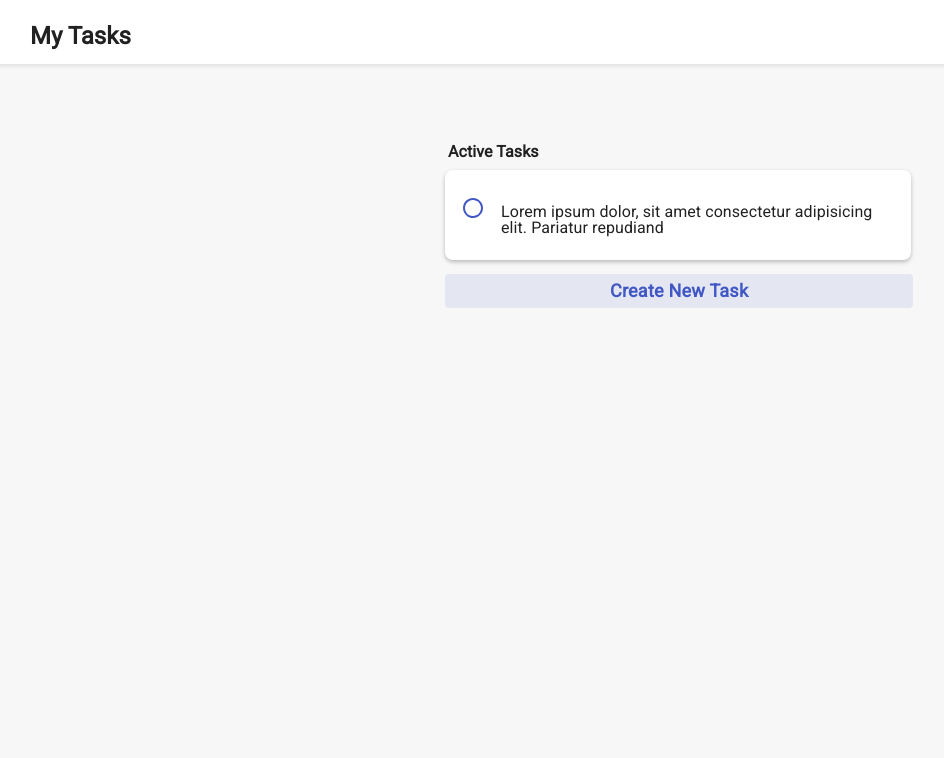
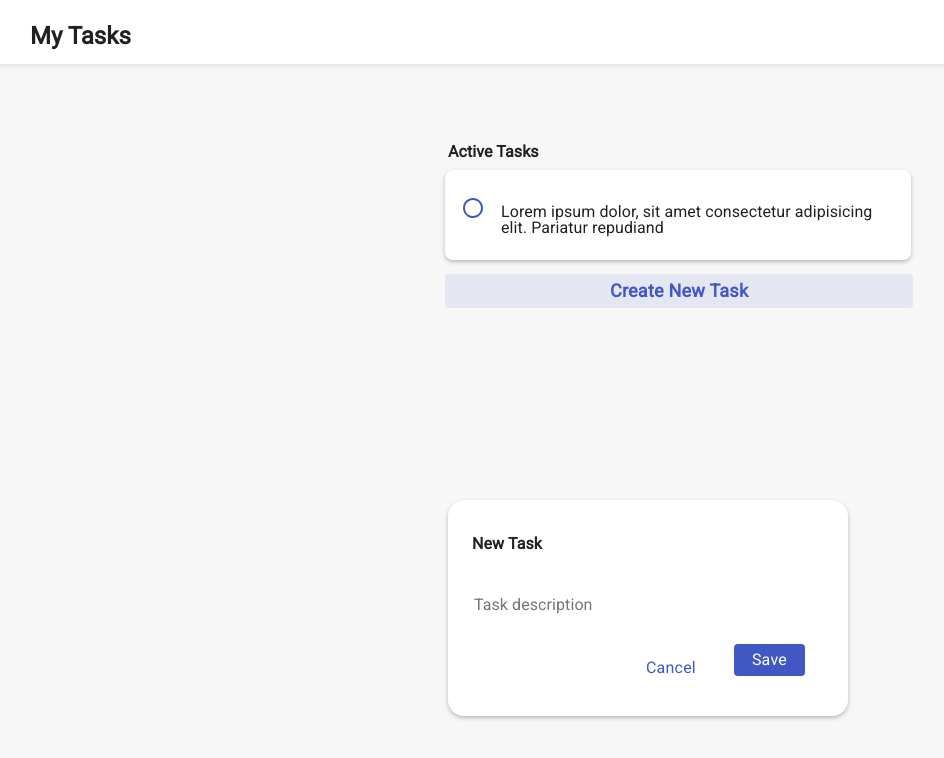
Before and after one commit to cremalab/israel-todo, a React (Create React App) app: page / in a window 1280 px wide. Shown: the top 758 px of the page, without its empty margins (42-986 px from the left). Built offline with nearby package versions, Linux system fonts and the light colour scheme.

Commit message:
ADAIG-9: continuing to work on styling and creating new task component

```diff
--- a/package.json
+++ b/package.json
@@ -6,6 +6,7 @@
     "@material-ui/core": "^4.11.4",
     "@material-ui/icons": "^4.11.2",
     "@types/material-ui": "^0.21.8",
+    "node-sass": "^5.0.0",
     "react": "17.0.2",
     "react-dom": "17.0.2",
     "react-scripts": "4.0.3",
--- a/src/components/App/index.tsx
+++ b/src/components/App/index.tsx
@@ -1,7 +1,8 @@
-import "./styles.css"
+import "./styles.scss"
 import CheckCircleIcon from "@material-ui/icons/CheckCircle"
 import RadioButtonUncheckedIcon from "@material-ui/icons/RadioButtonUnchecked"
 import { useState } from "react"
+import { NewTask } from "../NewTask"
 
 export function App() {
   const [clicked, setClicked] = useState(false)
@@ -23,7 +24,6 @@ export function App() {
 
       <div className="active">
         <div className="content">
-          {/* <div className="checkbox"> */}
           <div onClick={handleIconClick}>
             {clicked ? (
               <CheckCircleIcon className="ellipse" />
@@ -31,8 +31,6 @@ export function App() {
               <RadioButtonUncheckedIcon className="ellipse" />
             )}
           </div>
-
-          {/* </div> */}
           <div className="text-date">
             <p className="text">
               Lorem ipsum dolor, sit amet consectetur adipisicing elit. Pariatur
@@ -41,10 +39,15 @@ export function App() {
           </div>
         </div>
       </div>
-
+      <NewTask />
       <h3 id="active-tasks">Active Tasks</h3>
 
-      <button className="large">
+      <button
+        className="large"
+        onClick={() => {
+          console.log("clicked")
+        }}
+      >
         <p id="btn-text">Create New Task</p>
       </button>
     </div>
--- /dev/null
+++ b/src/components/NewTask/index.tsx
@@ -0,0 +1,18 @@
+import "./styles.scss"
+
+export function NewTask() {
+  return (
+    <div className="new-task">
+      <p>New Task</p>
+      <input type="text" placeholder="Task description" />
+      <div className="cta">
+        <button className="secondary-small" id="cancel">
+          Cancel
+        </button>
+        <button className="primary-small" id="save">
+          Save
+        </button>
+      </div>
+    </div>
+  )
+}
--- /dev/null
+++ b/src/components/NewTask/styles.scss
@@ -0,0 +1,227 @@
+.new-task {
+  /* Task */
+
+  /* Auto Layout */
+
+  display: flex;
+  flex-direction: column;
+  align-items: flex-start;
+  padding: 24px;
+
+  position: absolute;
+  width: 400px;
+  height: 216px;
+  left: 490px;
+  top: 500px;
+
+  background: #ffffff;
+  box-shadow: 0px 2px 4px rgba(0, 0, 0, 0.25);
+  border-radius: 16px;
+}
+
+.new-task p {
+  height: 16px;
+  left: 0px;
+  right: 282px;
+  top: 0px;
+
+  /* Body 1 / Bold */
+
+  font-family: Roboto;
+  font-style: normal;
+  font-weight: bold;
+  font-size: 16px;
+  line-height: 100%;
+  /* identical to box height, or 16px */
+
+  letter-spacing: 0.005em;
+
+  /* Text/Black/Active */
+
+  color: rgba(0, 0, 0, 0.87);
+
+  /* Inside Auto Layout */
+
+  flex: none;
+  order: 0;
+  flex-grow: 0;
+  margin: 12px 0px;
+}
+
+input {
+  /* Text Input */
+
+  position: static;
+  width: 352px;
+  height: 32px;
+  left: calc(50% - 352px / 2);
+  top: 80px;
+
+  /* Body 1/Regular */
+
+  font-family: Roboto;
+  font-style: normal;
+  font-weight: normal;
+  font-size: 16px;
+  line-height: 100%;
+  /* identical to box height, or 16px */
+
+  letter-spacing: 0.005em;
+
+  /* Text/Black/Inactive */
+
+  color: rgba(0, 0, 0, 0.54);
+
+  /* Inside Auto Layout */
+
+  flex: none;
+  order: 2;
+  align-self: stretch;
+  flex-grow: 0;
+  margin: 24px 0px;
+  border: none;
+}
+.cta {
+  /* CTAs */
+
+  /* Auto Layout */
+
+  display: flex;
+  flex-direction: row;
+  align-items: flex-start;
+  padding: 0px;
+
+  position: static;
+  width: 159px;
+  height: 32px;
+  right: 0px;
+  bottom: 0px;
+
+  /* Inside Auto Layout */
+
+  flex: none;
+  order: 2;
+  flex-grow: 0;
+  margin: 0px 146px;
+}
+
+.secondary-small {
+  /* Secondary/Small/Enabled */
+
+  /* Auto Layout */
+
+  display: flex;
+  flex-direction: row;
+  justify-content: center;
+  align-items: center;
+  padding: 16px 18px;
+
+  position: static;
+  left: 0%;
+  right: 47.8%;
+  top: 0%;
+  bottom: 0%;
+
+  /* Inside Auto Layout */
+
+  flex: none;
+  order: 0;
+  flex-grow: 0;
+  margin: 0px 8px;
+
+  border: none;
+  background-color: #ffffff;
+}
+
+.primary-small {
+  /* Primary/Small/Enabled */
+
+  /* Auto Layout */
+
+  display: flex;
+  flex-direction: row;
+  justify-content: center;
+  align-items: center;
+  padding: 16px 18px;
+
+  position: static;
+  left: 57.23%;
+  right: 0%;
+  top: 0%;
+  bottom: 0%;
+
+  /* Primary */
+
+  background: #4158c4;
+  border-radius: 4px;
+
+  /* Inside Auto Layout */
+
+  flex: none;
+  order: 1;
+  flex-grow: 0;
+  margin: 0px 8px;
+  border: none;
+}
+
+#cancel {
+  /* Text */
+
+  //   position: static;
+  //   height: 16px;
+  //   left: 19.28%;
+  //   right: 19.28%;
+  //   top: calc(50% - 16px / 2);
+  text-align: center;
+  /* Button/Regular */
+
+  font-family: Roboto;
+  font-style: normal;
+  font-weight: 500;
+  font-size: 16px;
+  line-height: 100%;
+  /* identical to box height, or 16px */
+
+  letter-spacing: 0.0125em;
+  text-transform: capitalize;
+
+  /* Primary */
+
+  color: #4158c4;
+
+  /* Inside Auto Layout */
+
+  flex: none;
+  order: 0;
+  flex-grow: 0;
+  margin: 0px 10px;
+}
+
+#save {
+  position: static;
+  height: 16px;
+  left: 23.53%;
+  right: 23.53%;
+  top: calc(50% - 16px / 2);
+
+  /* Button/Regular */
+
+  font-family: Roboto;
+  font-style: normal;
+  font-weight: 500;
+  font-size: 16px;
+  line-height: 100%;
+  /* identical to box height, or 16px */
+
+  letter-spacing: 0.0125em;
+  text-transform: capitalize;
+
+  color: #ffffff;
+
+  /* Inside Auto Layout */
+
+  flex: none;
+  order: 0;
+  flex-grow: 0;
+  margin: 0px 10px;
+}
```
Also changed, not shown: src/components/App/styles.scss (renamed from src/components/App/styles.css), 1 other file (tests, documents, lock files or other folders).
